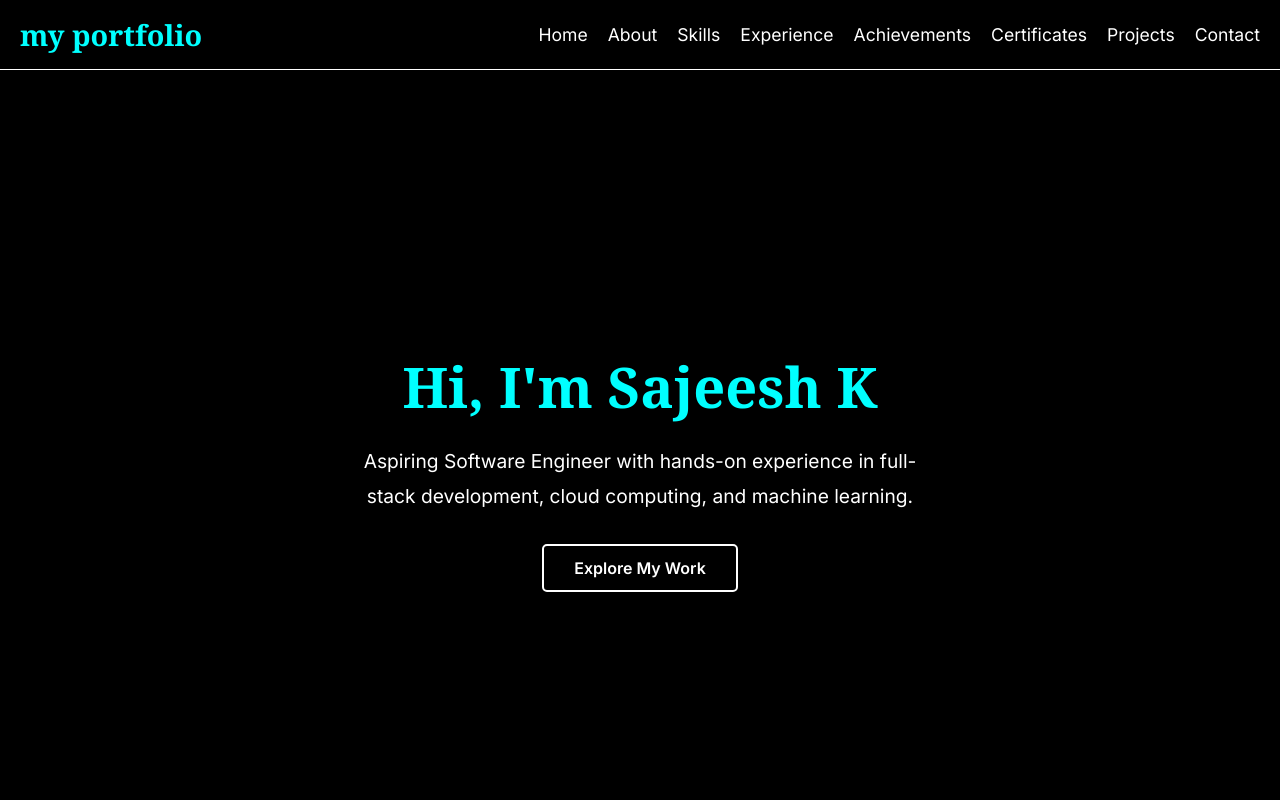
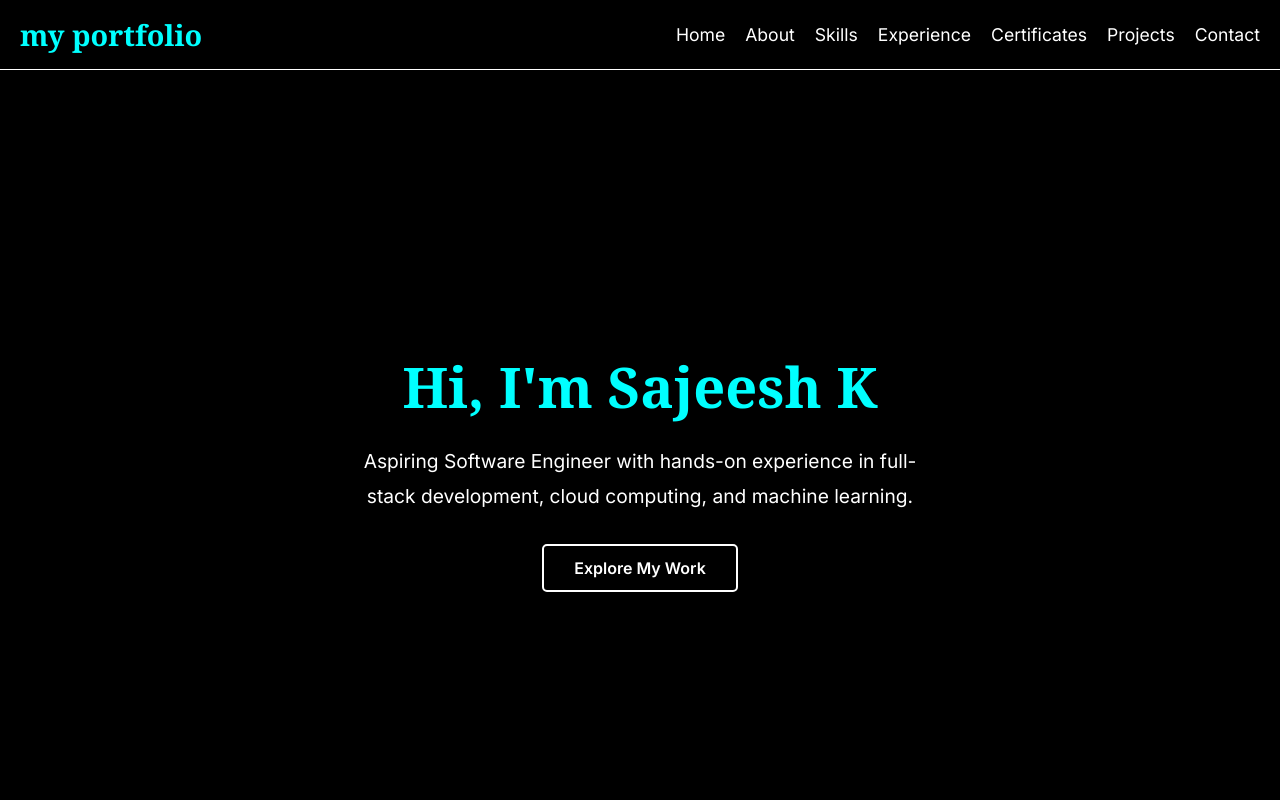
Before and after one commit to sajee-sajee/porfolio, a plain HTML site: page index.html in a window 1280 px wide. Shown: the top 800 px of the page. Drawn offline with Linux system fonts and the light colour scheme.

Commit message:
Update index.html

```diff
--- a/index.html
+++ b/index.html
@@ -728,7 +728,6 @@
             <li><a href="#about">About</a></li>
             <li><a href="#skills">Skills</a></li>
             <li><a href="#experience">Experience</a></li>
-            <li><a href="#achievements">Achievements</a></li>
             <li><a href="#certificates">Certificates</a></li>
             <li><a href="#portfolio">Projects</a></li>
             <li><a href="#contact">Contact</a></li>
```
